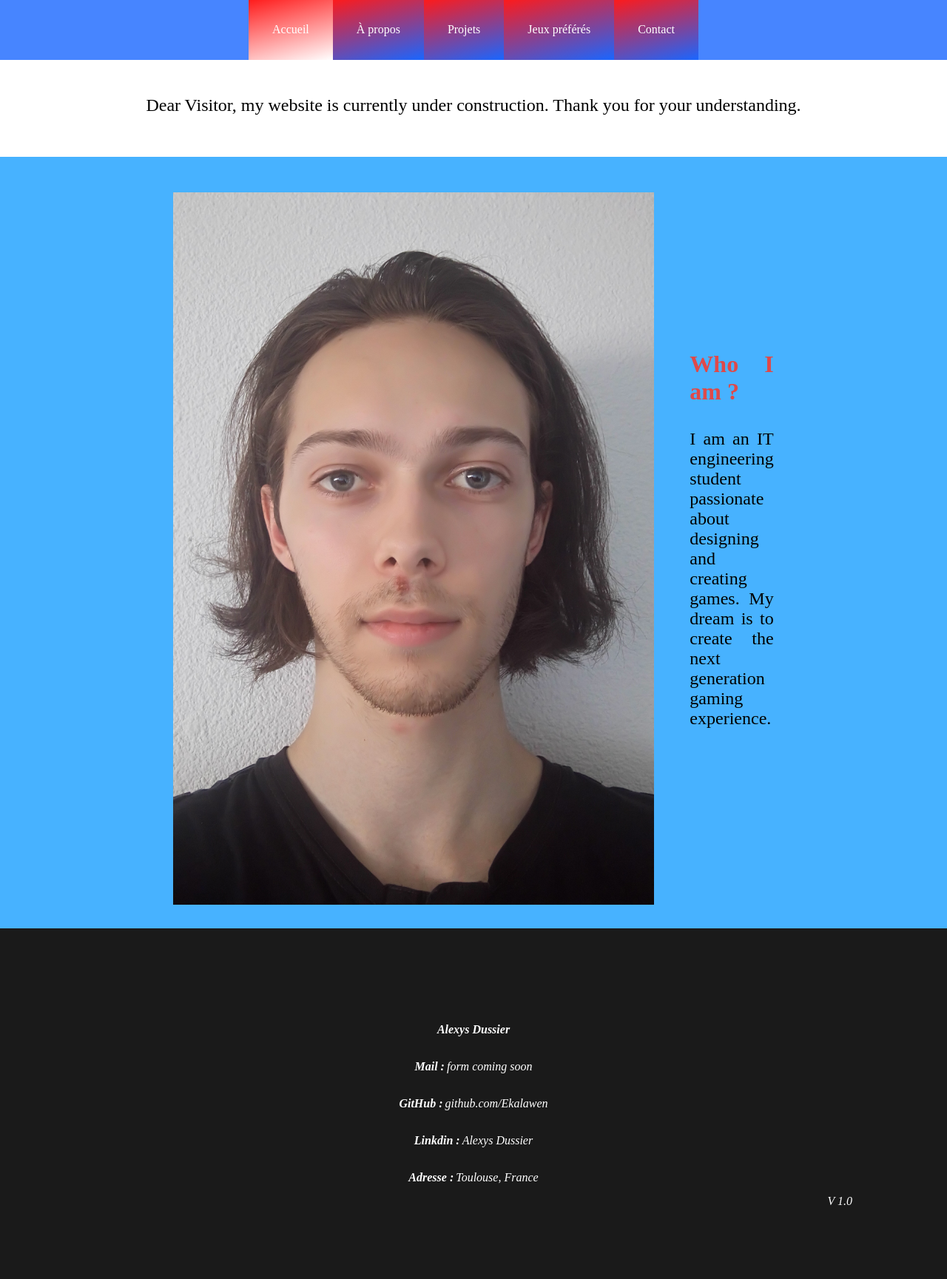
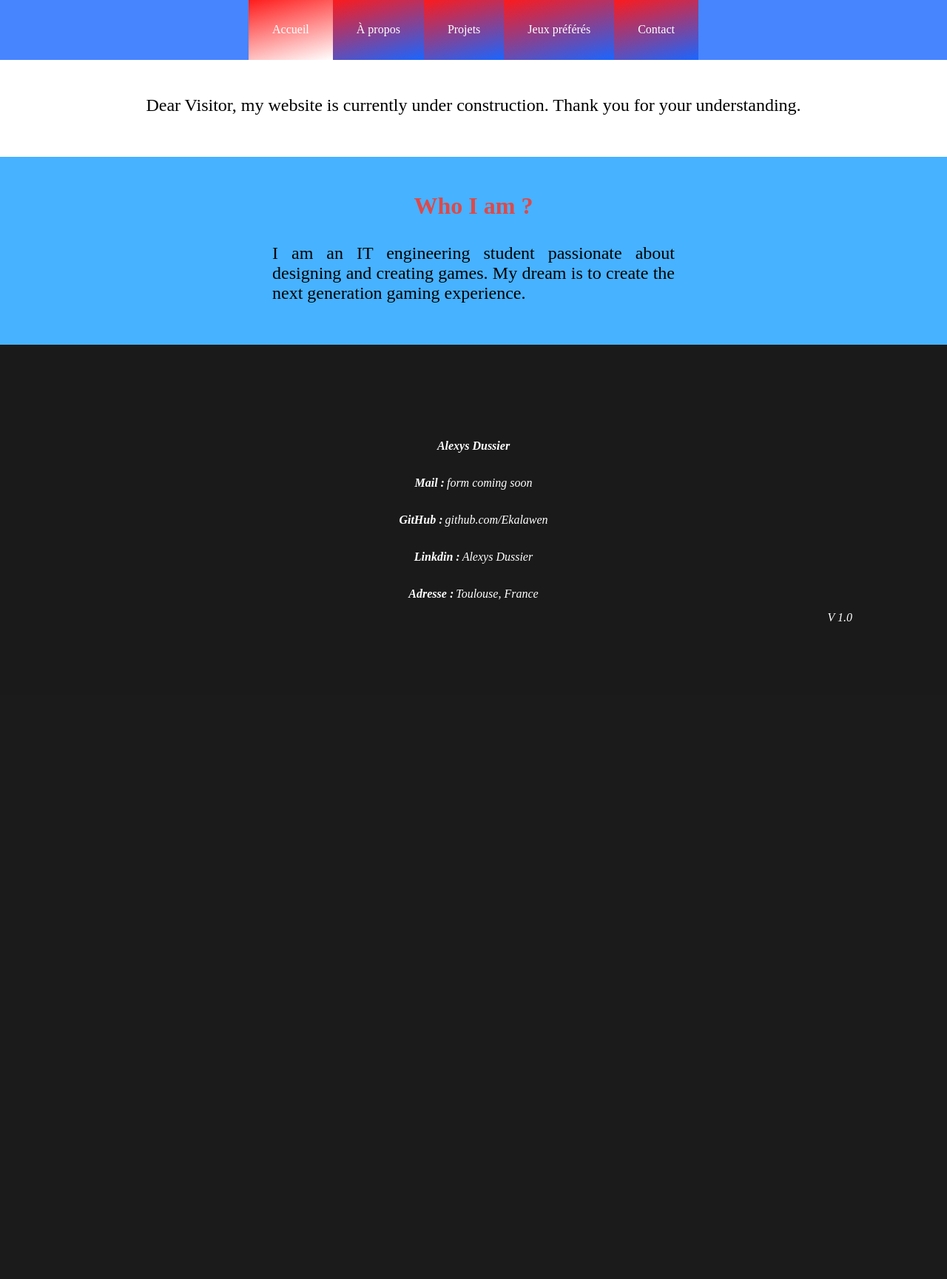
Before and after one commit to Ekalawen/Site-de-pr-sentation, a PHP site: page / in a window 1280 px wide. Shown: the part 279-2008 px from the top of the page at 74% size. After the commit the page ends 1119 px from the top, so only its background shows below. Run offline with PHP 8.4, Linux system fonts and the light colour scheme.

Commit message:
suppression de ma photo de profile

```diff
--- a/index.php
+++ b/index.php
@@ -21,7 +21,6 @@
 		</section>
 		<section class="theme1">
 			<div class="ligne w50">
-				<img class="photo_profile" src="images/moi/photo_profile.JPG" alt="La photo de profile n\'a pas été chargé"/>
 				<div class="colonne">
 					<h3>
 						Who I am ?
```
